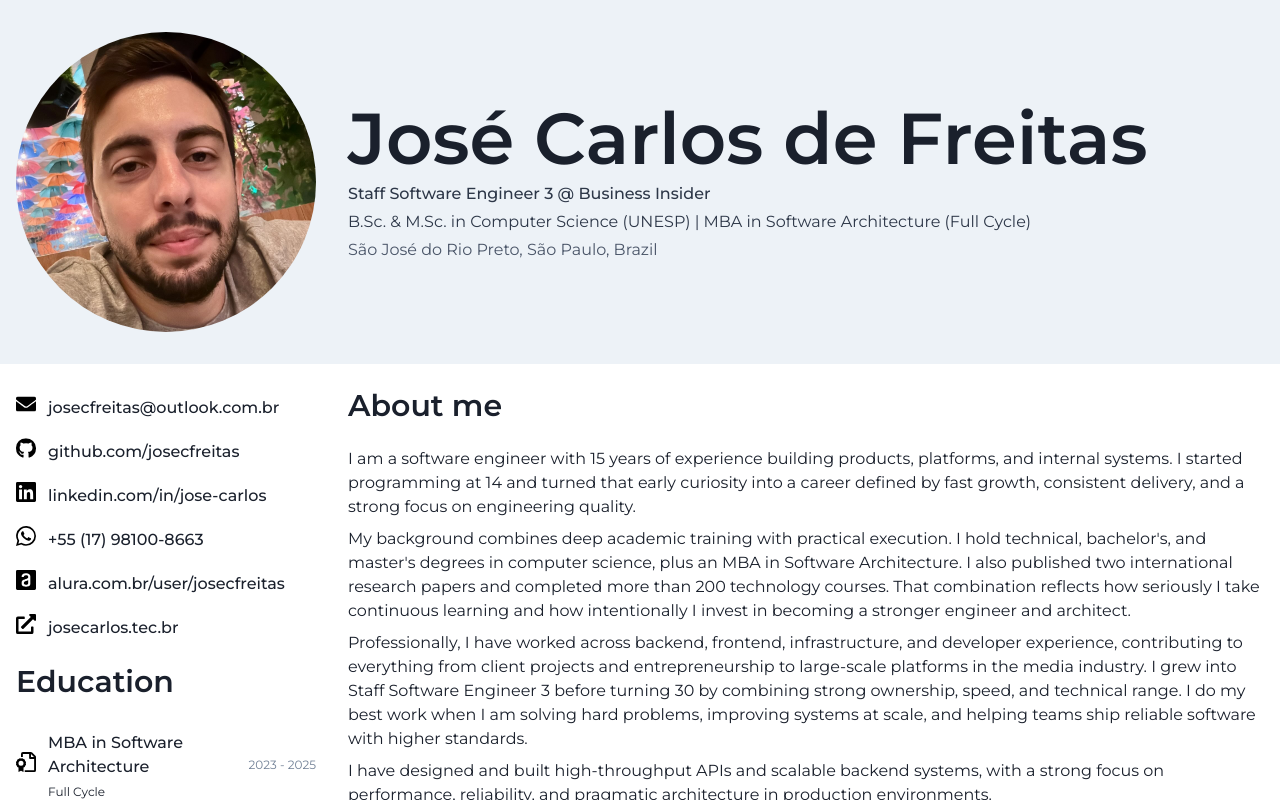
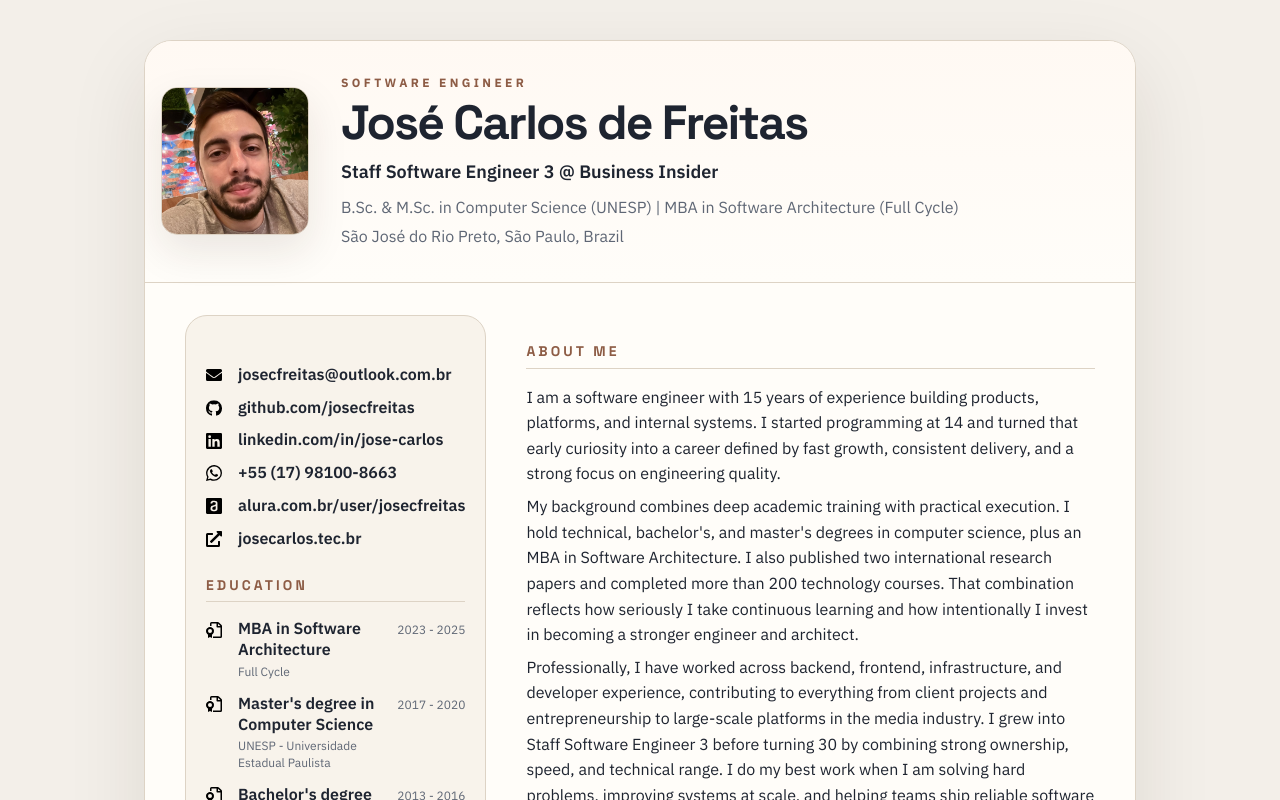
Before and after one commit to josecfreitas/my-cv, a Next.js app: page / in a window 1280 px wide. Shown: the top 800 px of the page. Built offline with nearby package versions, Linux system fonts and the light colour scheme.

Commit message:
refactor: enhance layout and styling across components for improved readability and aesthetics

```diff
--- a/src/components/custom-list-item.tsx
+++ b/src/components/custom-list-item.tsx
@@ -28,19 +28,29 @@ export const CustomListItem = ({
   children,
   ...rest
 }: CustomListItemProps) => {
-  const Title = () => <Text fontWeight="medium">{title}</Text>;
+  const Title = () => (
+    <Text fontWeight="600" fontSize={{ base: "sm", md: "md" }} lineHeight="1.3" mt={0}>
+      {title}
+    </Text>
+  );
   const Label = () => (
-    <Text fontSize="xs" mt={1}>
+    <Text fontSize="xs" mt={1} color="resume.muted" lineHeight="1.4">
       {label}
     </Text>
   );
 
   return (
     <ListItem my={3} {...rest}>
-      <Flex gap={1} alignItems="center">
-        {icon && <ListIcon as={icon} boxSize={5} />}
+      <Flex
+        gap={2}
+        alignItems="flex-start"
+        justifyContent="space-between"
+        flexWrap={{ base: "wrap", md: "nowrap" }}
+      >
+        <Flex gap={2} alignItems="flex-start" minW={0}>
+          {icon && <ListIcon as={icon} boxSize={4} color="resume.accent" mt="0.2em" />}
 
-        <Box>
+          <Box minW={0}>
             {href && !label ? (
               <Link href={href} target="_blank">
                 <Title />
@@ -61,9 +71,16 @@ export const CustomListItem = ({
               </>
             )}
           </Box>
+        </Flex>
 
         {when && (
-          <Text fontSize="xs" color="gray.500" ml="auto" whiteSpace="nowrap">
+          <Text
+            fontSize="xs"
+            color="resume.muted"
+            whiteSpace="nowrap"
+            flexShrink={0}
+            mt={{ base: 0, md: "0.15em" }}
+          >
             {when}
           </Text>
         )}
@@ -71,10 +88,10 @@ export const CustomListItem = ({
 
       {children && (
         <>
-          <Box fontSize="sm" mt={2}>
+          <Box fontSize="sm" mt={2} pl={icon ? 6 : 0} color="resume.muted">
             {children}
           </Box>
-          <Divider my={4} />
+          <Divider my={4} borderColor="resume.line" />
         </>
       )}
     </ListItem>
--- a/src/components/home/footer.tsx
+++ b/src/components/home/footer.tsx
@@ -5,11 +5,15 @@ interface FooterProps {
 }
 
 export const Footer = ({ lastUpdate }: FooterProps) => (
-  <Box as="footer" py={8} bgColor="gray.100">
+  <Box as="footer" py={5} borderTop="1px solid" borderColor="resume.line" bg="white">
     <Container>
-      <Flex justifyContent="space-between">
-        <Text>Last updated on {lastUpdate}</Text>
-        <Text>Developed by José Carlos</Text>
+      <Flex justifyContent="space-between" gap={4} flexWrap="wrap">
+        <Text fontSize="sm" color="resume.muted" mt={0}>
+          Last updated on {lastUpdate}
+        </Text>
+        <Text fontSize="sm" color="resume.muted" mt={0}>
+          Designed and developed by José Carlos
+        </Text>
       </Flex>
     </Container>
   </Box>
--- a/src/components/home/header.tsx
+++ b/src/components/home/header.tsx
@@ -4,18 +4,27 @@ import Image from "next/image";
 import ProfileImage from "/public/profile.jpg";
 
 export const Header = () => (
-  <Box as="header" py={{ base: 4, md: 8 }} bg="gray.100">
+  <Box
+    as="header"
+    py={{ base: 6, md: 8 }}
+    bg={{ base: "white", md: "linear-gradient(180deg, #fff9f3 0%, #fffdf9 100%)" }}
+    borderBottom="1px solid"
+    borderColor="resume.line"
+  >
     <Container>
       <Flex
         alignItems="center"
-        gap={{ base: 4, md: 8 }}
+        gap={{ base: 5, md: 8 }}
         flexDir={{ base: "column", md: "row" }}
       >
         <Box
-          borderRadius="full"
+          borderRadius="2xl"
           overflow="hidden"
-          width="fit-content"
-          maxWidth={{ base: "100px", md: "300px" }}
+          width={{ base: "120px", md: "148px" }}
+          flexShrink={0}
+          border="1px solid"
+          borderColor="resume.line"
+          boxShadow={{ base: "none", md: "0 16px 40px rgba(45, 34, 20, 0.10)" }}
         >
           <Image
             src={ProfileImage}
@@ -26,27 +35,41 @@ export const Header = () => (
         </Box>
 
         <Box textAlign={{ base: "center", md: "left" }}>
+          <Text
+            mt={0}
+            fontSize="xs"
+            textTransform="uppercase"
+            letterSpacing="0.28em"
+            color="resume.accent"
+            fontWeight="700"
+            mb={2}
+          >
+            Software Engineer
+          </Text>
           <Heading
             as="h1"
-            size={{ base: "3xl", md: "4xl" }}
-            mb={2}
-            fontWeight="semibold"
+            fontSize={{ base: "3xl", md: "5xl" }}
+            lineHeight="0.95"
+            letterSpacing="-0.04em"
+            mb={3}
+            fontWeight="700"
           >
             José Carlos de Freitas
           </Heading>
           <Text
             as="strong"
-            fontWeight="medium"
-            color="gray.700"
-            fontSize={{ base: "sm", md: "md" }}
+            fontWeight="600"
+            color="resume.ink"
+            fontSize={{ base: "md", md: "lg" }}
+            mt={0}
           >
             Staff Software Engineer 3 @ Business Insider
           </Text>
-          <Text color="gray.700" fontSize={{ base: "sm", md: "md" }} mt={1}>
+          <Text color="resume.muted" fontSize={{ base: "sm", md: "md" }} mt={2}>
             B.Sc. & M.Sc. in Computer Science (UNESP) | MBA in Software
             Architecture (Full Cycle)
           </Text>
-          <Text color="gray.600" fontSize={{ base: "sm", md: "md" }} mt={1}>
+          <Text color="resume.muted" fontSize={{ base: "sm", md: "md" }} mt={1}>
             São José do Rio Preto, São Paulo, Brazil
           </Text>
         </Box>
--- a/src/components/section-title.tsx
+++ b/src/components/section-title.tsx
@@ -3,7 +3,19 @@ import { Heading, HeadingProps } from "@chakra-ui/react";
 interface SectionTitleProps extends HeadingProps {}
 
 export const SectionTitle = ({ children, ...rest }: SectionTitleProps) => (
-  <Heading as="h2" size="lg" mb=".75em" fontWeight="semibold" {...rest}>
+  <Heading
+    as="h2"
+    fontSize={{ base: "xs", md: "sm" }}
+    textTransform="uppercase"
+    letterSpacing="0.22em"
+    color="resume.accent"
+    pb={2}
+    mb={4}
+    borderBottom="1px solid"
+    borderColor="resume.line"
+    fontWeight="700"
+    {...rest}
+  >
     {children}
   </Heading>
 );
--- a/src/components/section.tsx
+++ b/src/components/section.tsx
@@ -3,7 +3,7 @@ import { Box, BoxProps } from "@chakra-ui/react";
 interface SectionProps extends BoxProps {}
 
 export const Section = ({ children, ...rest }: SectionProps) => (
-  <Box as="section" my={6} {...rest}>
+  <Box as="section" my={{ base: 6, md: 7 }} {...rest}>
     {children}
   </Box>
 );
--- a/src/pages/index.tsx
+++ b/src/pages/index.tsx
@@ -30,12 +30,46 @@ export default function Home({ lastUpdate }: HomeProps) {
         <meta name="viewport" content="width=device-width, initial-scale=1" />
         <link rel="icon" href="/favicon.svg" />
       </Head>
-      <Box as="main">
+      <Box as="main" minH="100vh" bg="resume.canvas" py={{ base: 0, md: 10 }}>
+        <Container>
+          <Box
+            bg="resume.paper"
+            border="1px solid"
+            borderColor="resume.line"
+            borderRadius={{ base: "none", md: "28px" }}
+            overflow="hidden"
+            boxShadow={{ base: "none", md: "0 28px 80px rgba(40, 29, 16, 0.10)" }}
+            sx={{
+              "@media print": {
+                bg: "white",
+                border: "none",
+                borderRadius: "0",
+                boxShadow: "none",
+              },
+            }}
+          >
             <Header />
 
-        <Container>
-          <Flex gap={{ md: 8 }} flexDir={{ base: "column", md: "row" }}>
-            <Box flex={{ md: "0 0 300px" }}>
+            <Box px={{ base: 6, md: 10 }} py={{ base: 6, md: 8 }}>
+              <Flex gap={{ base: 8, md: 10 }} flexDir={{ base: "column", md: "row" }}>
+                <Box
+                  flex={{ md: "0 0 300px" }}
+                  bg={{ base: "transparent", md: "resume.panel" }}
+                  border={{ base: "none", md: "1px solid" }}
+                  borderColor={{ md: "resume.line" }}
+                  borderRadius={{ base: "none", md: "22px" }}
+                  px={{ base: 0, md: 5 }}
+                  py={{ base: 0, md: 5 }}
+                  alignSelf="flex-start"
+                  sx={{
+                    "@media print": {
+                      bg: "transparent",
+                      border: "none",
+                      borderRadius: "0",
+                      padding: "0",
+                    },
+                  }}
+                >
                   <Links />
                   <Education />
                   <Certifications />
@@ -44,15 +78,17 @@ export default function Home({ lastUpdate }: HomeProps) {
                   <Languages />
                 </Box>
 
-            <Box>
+                <Box flex="1" minW={0}>
                   <AboutMe />
                   <Career />
                   <Skills />
                 </Box>
               </Flex>
-        </Container>
+            </Box>
 
             <Footer lastUpdate={lastUpdate} />
+          </Box>
+        </Container>
       </Box>
     </>
   );
--- a/src/styles/theme.ts
+++ b/src/styles/theme.ts
@@ -1,22 +1,65 @@
 import { extendTheme } from "@chakra-ui/react";
-import { Montserrat } from "next/font/google";
+import { IBM_Plex_Sans, Space_Grotesk } from "next/font/google";
 
-const montserrat = Montserrat({ subsets: ["latin"] });
+const ibmPlexSans = IBM_Plex_Sans({
+  subsets: ["latin"],
+  weight: ["400", "500", "600", "700"],
+});
+
+const spaceGrotesk = Space_Grotesk({
+  subsets: ["latin"],
+  weight: ["500", "700"],
+});
 
 export const theme = extendTheme({
+  colors: {
+    resume: {
+      canvas: "#f3efe9",
+      paper: "#fffdf9",
+      panel: "#f8f3eb",
+      ink: "#1e2430",
+      muted: "#5f6775",
+      line: "#ddd3c5",
+      accent: "#8d5c45",
+      link: "#6d4735",
+    },
+  },
   fonts: {
-    heading: montserrat.style.fontFamily,
-    body: montserrat.style.fontFamily,
+    heading: spaceGrotesk.style.fontFamily,
+    body: ibmPlexSans.style.fontFamily,
+  },
+  styles: {
+    global: {
+      "html, body": {
+        bg: "resume.canvas",
+        color: "resume.ink",
+      },
+      body: {
+        lineHeight: 1.6,
+      },
+      a: {
+        color: "resume.link",
+        textDecorationColor: "rgba(109, 71, 53, 0.24)",
+        textUnderlineOffset: "0.16em",
+      },
+      "@media print": {
+        "html, body": {
+          bg: "#ffffff",
+          color: "#111111",
+        },
+      },
+    },
   },
   components: {
     Text: {
       baseStyle: {
-        mt: ".5em",
+        mt: ".45em",
+        color: "resume.ink",
       },
     },
     Container: {
       baseStyle: {
-        maxW: "container.xl",
+        maxW: "container.lg",
       },
     },
   },
```
Lines whose indentation alone changed are shown as unchanged.
